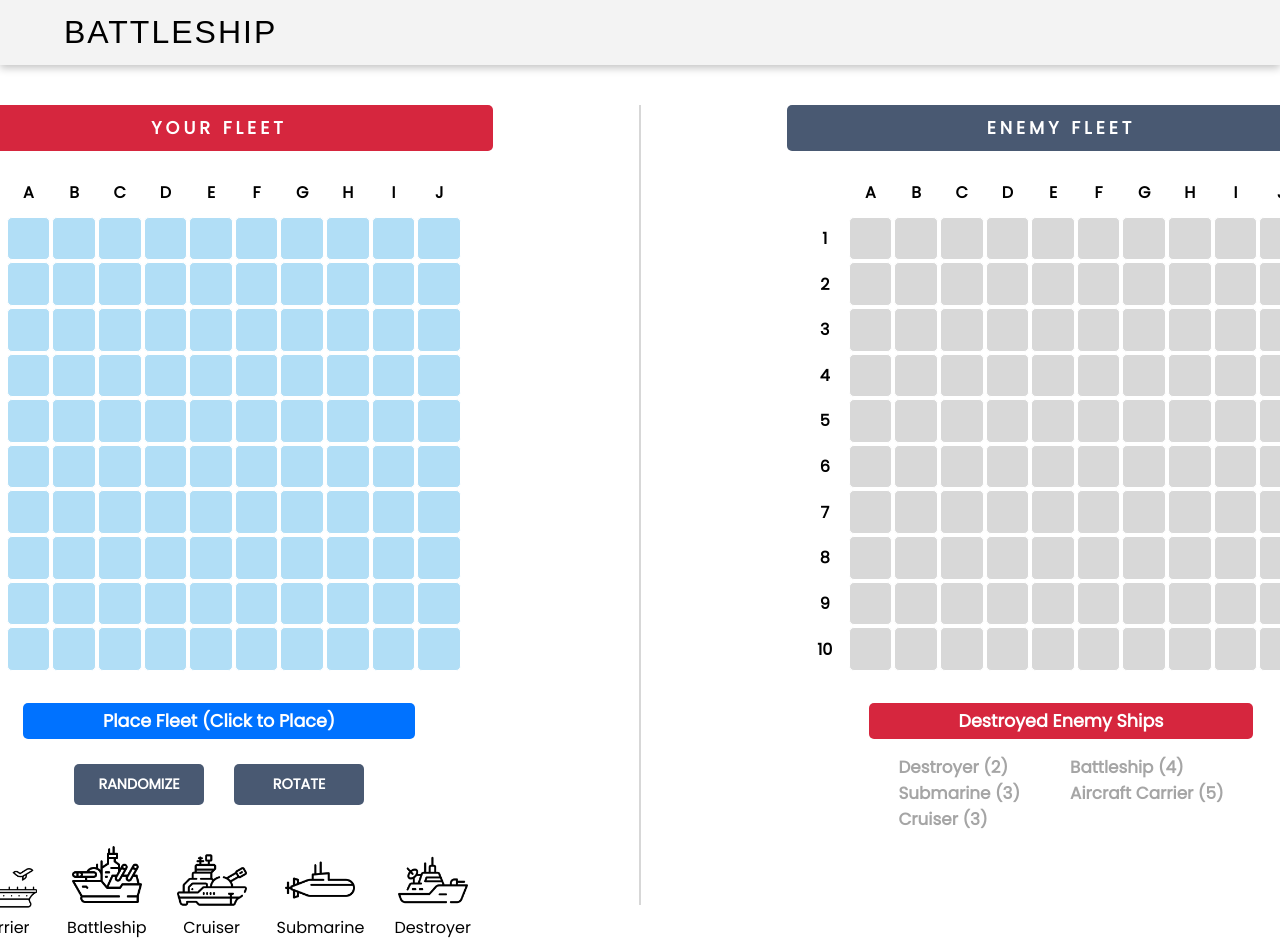
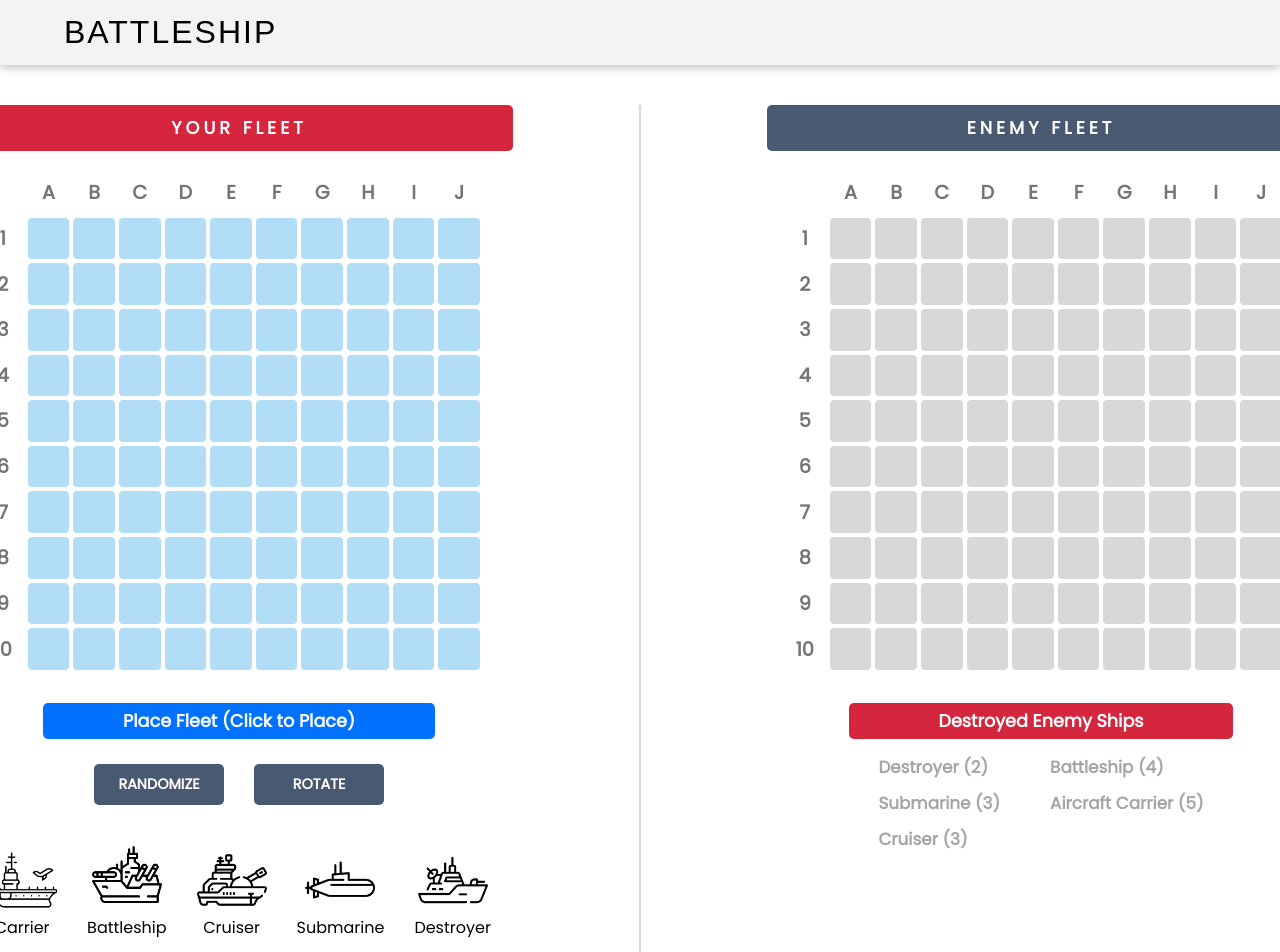
Before and after one commit to Eternum101/battleship-game, a React (Vite) app: page / in a window 1280 px wide. Shown: the top 952 px of the page. Built offline with nearby package versions, Linux system fonts and the light colour scheme; a web font is replaced by a local one.

Commit message:
Modified Styling in computerboard.css, gameboard.css, ships.css and styles.css

```diff
--- a/src/styles/computerboard.css
+++ b/src/styles/computerboard.css
@@ -58,6 +58,7 @@
     flex-direction: column;
     justify-content: flex-start;
     align-items: flex-start;
+    gap: 10px;
   }
 
   .ships-right {
@@ -65,4 +66,5 @@
     flex-direction: column;
     justify-content: flex-start;
     align-items: flex-start;
+    gap: 10px;
   }
--- a/src/styles/gameboard.css
+++ b/src/styles/gameboard.css
@@ -20,8 +20,8 @@
   align-items: center;
   justify-content: center;
   font-weight: bold;
-  width: 100%;
-  height: 100%;
+  font-size: 1.2rem;
+  color: #757575;
 }
 
 .board .square {
--- a/src/styles/ships.css
+++ b/src/styles/ships.css
@@ -58,16 +58,6 @@
   border-radius: 50%;
   margin: 5px;
   box-shadow: 0 1px 3px rgba(0, 0, 0, 0.2);
-}
-
-ul {
-  list-style-type: none;
-  margin: 0;
-  padding: 0;
-}
-
-li {
-  margin: 5px;
 }
 
 .ship-image {
--- a/src/styles/styles.css
+++ b/src/styles/styles.css
@@ -6,6 +6,7 @@
 
 #root {
   width: 100%;
+  height: 100vh;
 }
 
 body {
@@ -44,14 +45,11 @@ header h1 {
 
 #game-screen {
   display: flex;
-  height: 100vh;
 }
 
 .separator {
   width: 2px;
   background-color: #d7d7d7;
-  height: 100%;
-  margin: 0 20px;
 }
 
 .game-over-screen {
@@ -237,7 +235,7 @@ header h1 {
   bottom: 0;
   transition: transform 2s ease-in-out;
   animation: boat-sunk 3s infinite;
-  filter: brightness(30%);
+  filter: brightness(80%);
 }
 
 .cloud-dark {
```
